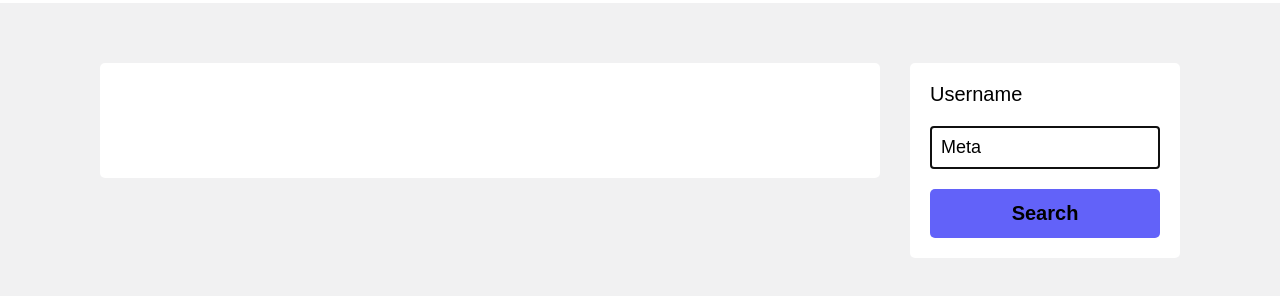
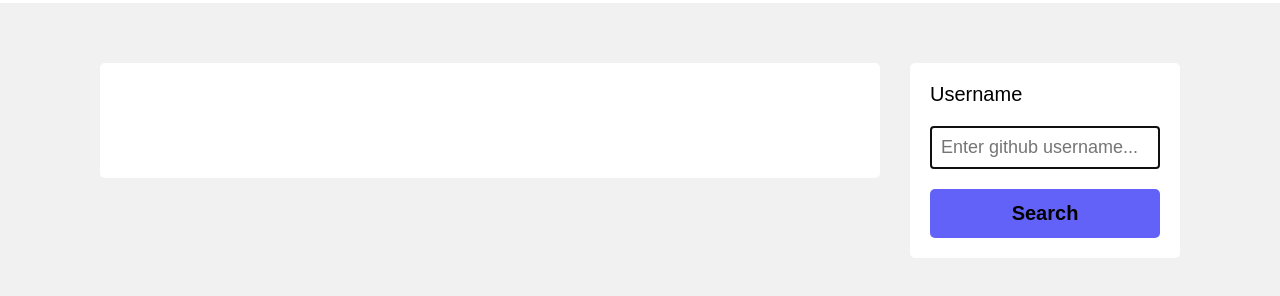
Before and after one commit to mziliNassim/get-repos-by-username, a plain HTML site: page index.html in a window 1280 px wide. Shown: the part 74-370 px from the top of the page. Drawn offline with Linux system fonts and the light colour scheme.

Commit message:
Update index.html

```diff
--- a/index.html
+++ b/index.html
@@ -59,7 +59,6 @@
               type="text"
               class="search_input"
               placeholder="Enter github username..."
-              value="Meta"
               name="search"
               autofocus
             />
```
